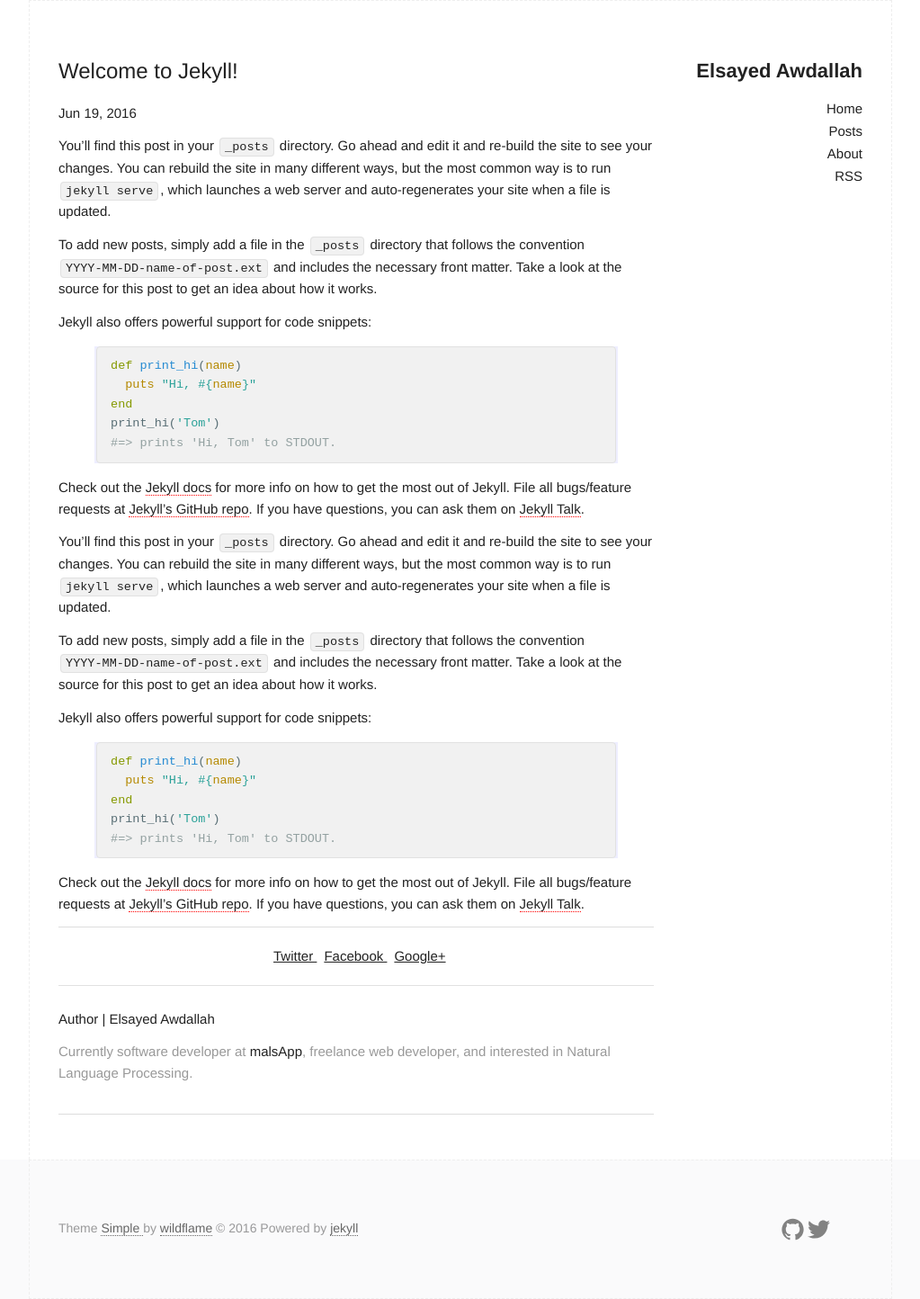
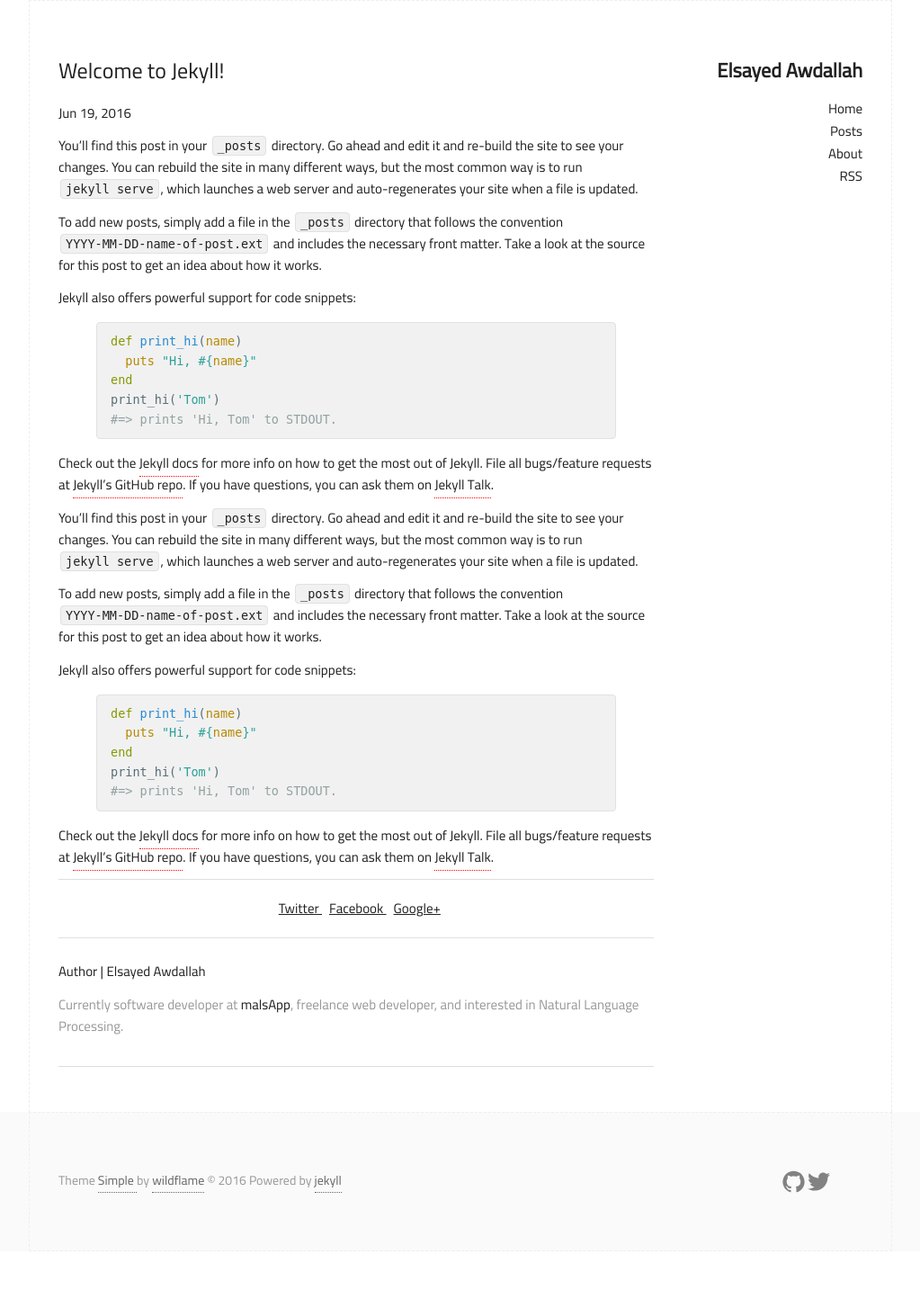
Before and after one commit to eawd/eawd.github.io, a Jekyll site: the page built from _posts/2011-06-19-welcome-to-jekyll.markdown, in a window 1280 px wide. Shown: the whole page at 90% size, without its empty margins (128-1151 px from the left). Built offline with Jekyll 4.4.1, drawn with Linux system fonts in a browser that asks for light colours; after the commit the page ends 1391 px from its top, so only the background shows below that.

Commit message:
style fixes

```diff
--- a/_layouts/post.html
+++ b/_layouts/post.html
@@ -16,7 +16,7 @@
     {{ page.content }}
   </div>
 
-  <footer class="article-footer">
+  <footer class="ltr article-footer">
 
   {% include share.html %}
 
--- a/_sass/_layout.scss
+++ b/_sass/_layout.scss
@@ -1,3 +1,5 @@
+@import url('https://fonts.googleapis.com/css?family=Cairo');
+
 /* layout */
 html,.container {
   position:relative;
@@ -7,6 +9,7 @@
 body {
   min-height:100%;
   height:auto;
+  font-family: "Cairo", -apple-system-font,"Helvetica Neue","PingFang SC","Hiragino Sans GB","Microsoft YaHei",sans-serif;
 }
 
 .page-content {
@@ -62,12 +65,6 @@
 
 .logo a:hover {
   color:#222;
-  background-image:-webkit-linear-gradient(bottom,#222,#222);
-  background-image:linear-gradient(to top,#222,#222);
-  text-shadow:-1px -1px 0 #FDFDFD,1px -1px 0 #FDFDFD,-1px 1px 0 #FDFDFD,1px 1px 0 #FDFDFD;
-  background-repeat:repeat-x;
-  background-size:2px 2px;
-  background-position:0 96%
 }
 
 .nav {
@@ -504,4 +501,5 @@
 
 code {
   direction: ltr;
+  font-family: 'monospace', monospace !important;
 }
--- a/_sass/_syntax-highlighting.scss
+++ b/_sass/_syntax-highlighting.scss
@@ -17,8 +17,6 @@
 */
 
 .highlight {
-    background-color: #eef;
-    color: #586e75;
     .c { color: #93a1a1 } /* Comment */
     .err{ color: #586e75 } /* Error */
     .g{ color: #586e75 } /* Generic */
```
